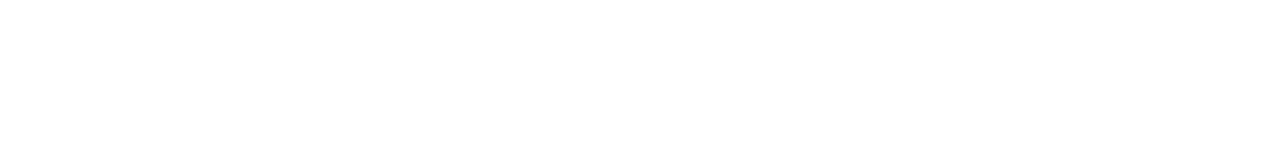
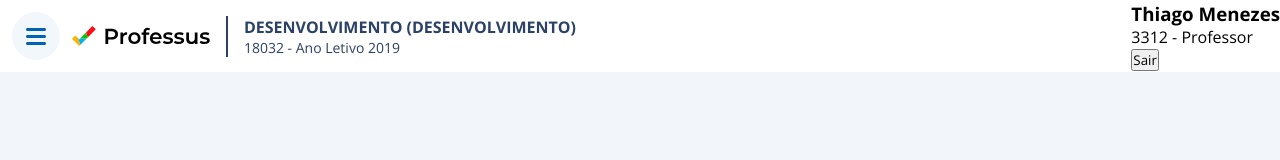
Before and after one commit to thiagodsign/Professus, a website: page index.html in a window 1280 px wide. Drawn offline with nearby package versions, Linux system fonts and the light colour scheme.

Commit message:
Iniciando o cabecalho

```diff
--- /dev/null
+++ b/gulpfile.js
@@ -0,0 +1,14 @@
+var gulp = require('gulp');
+var sass = require('gulp-sass');
+
+sass.compiler = require('node-sass');
+
+gulp.task('sass', () => {
+  return gulp.src('sass/estilo.scss')
+    .pipe(sass().on('error', sass.logError))
+    .pipe(gulp.dest('./'))
+});
+
+gulp.task('sass:watch', () => {
+  gulp.watch('./sass/**/*.scss', ['sass'])
+});
--- a/index.html
+++ b/index.html
@@ -4,11 +4,36 @@
 <head>
   <meta charset="UTF-8">
   <meta name="viewport" content="width=device-width, initial-scale=1.0">
+  <link href="https://fonts.googleapis.com/css?family=Open+Sans:400,600,700&display=swap" rel="stylesheet">
+  <link rel="stylesheet" href="estilo.css">
   <title>Professus</title>
 </head>
 
-<body>
-
+<body class="pagina">
+  <header class="cabecalho">
+    <div class="cabecalho__container-primario">
+      <button class="cabecalho__botao-hamburguer">
+        <img src="./icones/hamburguer.svg" alt="">
+      </button>
+      <a class="cabecalho__logo">
+        <img src="./icones/logo-professus.svg" alt="Abrir menu lateral">
+      </a>
+      <div class="cabecalho__descricao">
+        <h2>DESENVOLVIMENTO (DESENVOLVIMENTO)</h2>
+        <p>18032 - Ano Letivo 2019</p>
+      </div>
+    </div>
+    <div class="cabecalho__container-secundario">
+      <div class="cabecalho__usuario">
+        <span class="cabecalho__icone-usuario"></span>
+        <h3 class="cabecalho__nome-usuario">Thiago Menezes</h3>
+        <p>3312 - Professor</p>
+      </div>
+      <button class="cabecalho__botao-sair">
+        <i class="icone-sair"></i> Sair
+      </button>
+    </div>
+  </header>
 </body>
 
 </html>
--- /dev/null
+++ b/sass/componentes/_cabecalho.scss
@@ -0,0 +1,56 @@
+.cabecalho {
+  background: $cor-branca;
+  height: 72px;
+  display: flex;
+  justify-content: space-between;
+  align-items: center;
+}
+
+.cabecalho__container-primario {
+  display: flex;
+  align-items: center;
+}
+
+.cabecalho__botao-hamburguer {
+  height: 48px;
+  width: 48px;
+  background-color: rgba($cor-1, 0.05);
+  border: 0;
+  border-radius: 50%;
+  display: flex;
+  align-items: center;
+  justify-content: center;
+  margin: 0 12px;
+  cursor: pointer;
+  &:hover, &:focus {
+    background-color: rgba($cor-1, 0.15);
+  }
+}
+
+.cabecalho__logo {
+  padding-right: 16px;
+  height: 20px;
+  margin: auto;
+  display: flex;
+  align-items: center;
+  cursor: pointer;
+  img {
+    height: 100%;
+  }
+}
+
+
+.cabecalho__descricao {
+  border-left: 2px solid $cor-2;
+  padding-left: 16px;
+  color: $cor-2;
+
+  h2 {
+    font-size: 16px;
+    font-weight: 700;
+  }
+  p {
+    font-size: 14px;
+    font-weight: 400;
+  }
+}
--- /dev/null
+++ b/sass/componentes/_pagina.scss
@@ -0,0 +1,7 @@
+.pagina {
+  background-color: rgba($cor-1, 0.05);
+}
+
+.cor-top {
+  fill: #0062b2;
+}
--- /dev/null
+++ b/sass/estilo.scss
@@ -0,0 +1,20 @@
+* {
+  margin: 0;
+  padding: 0;
+  box-sizing: border-box;
+  font-family: "Open Sans", sans-serif;
+}
+
+$cor-1: #0062b2;
+$cor-2: #2b4165;
+
+$cor-3: #ffb200;
+$cor-4: #00b2f5;
+$cor-5: #00c900;
+$cor-6: #ff0b17;
+
+$cor-branca: #fff;
+$cor-preta: #000;
+
+@import "./componentes/cabecalho";
+@import "./componentes/pagina";
```
Also changed, not shown: package.json (added, +25 -0 lines), estilo.css (added), icones/hamburguer.svg (added), icones/logo-professus-branca.svg (added), icones/logo-professus.svg (added), 2 other files.
